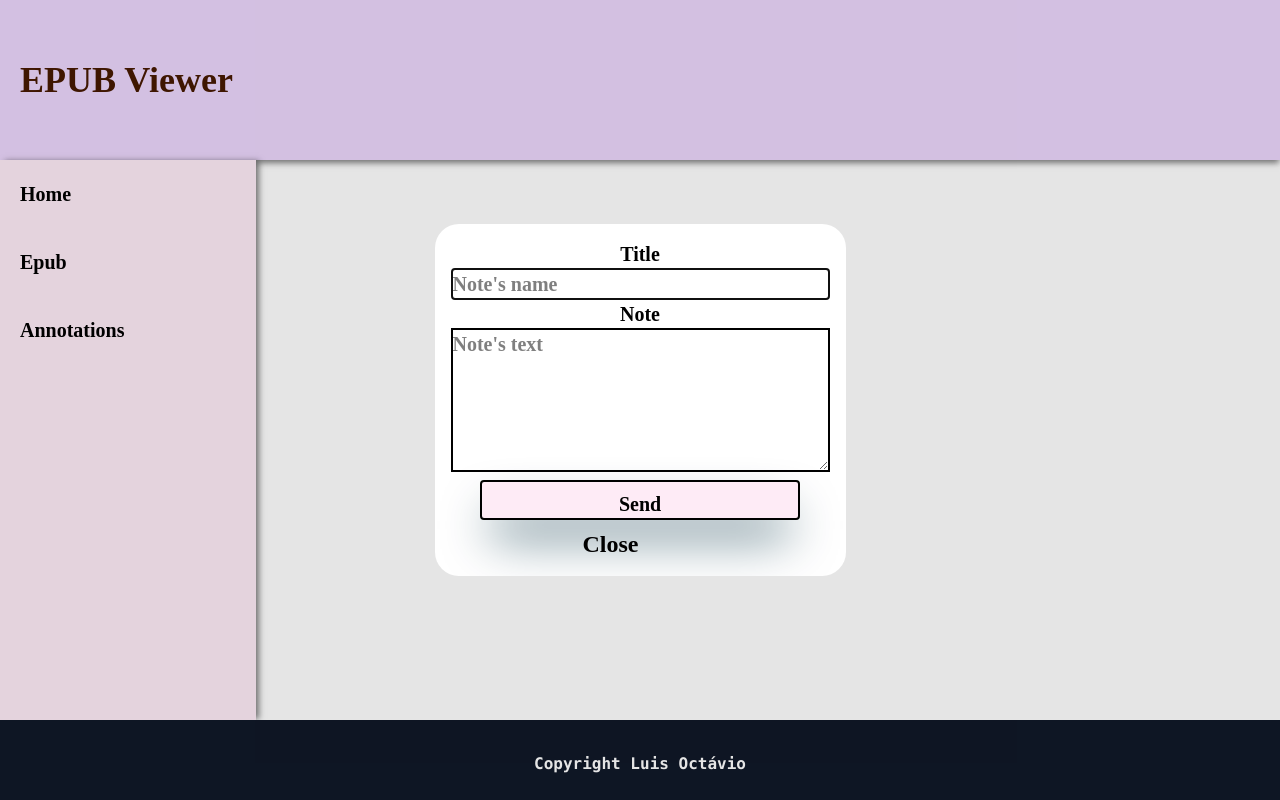
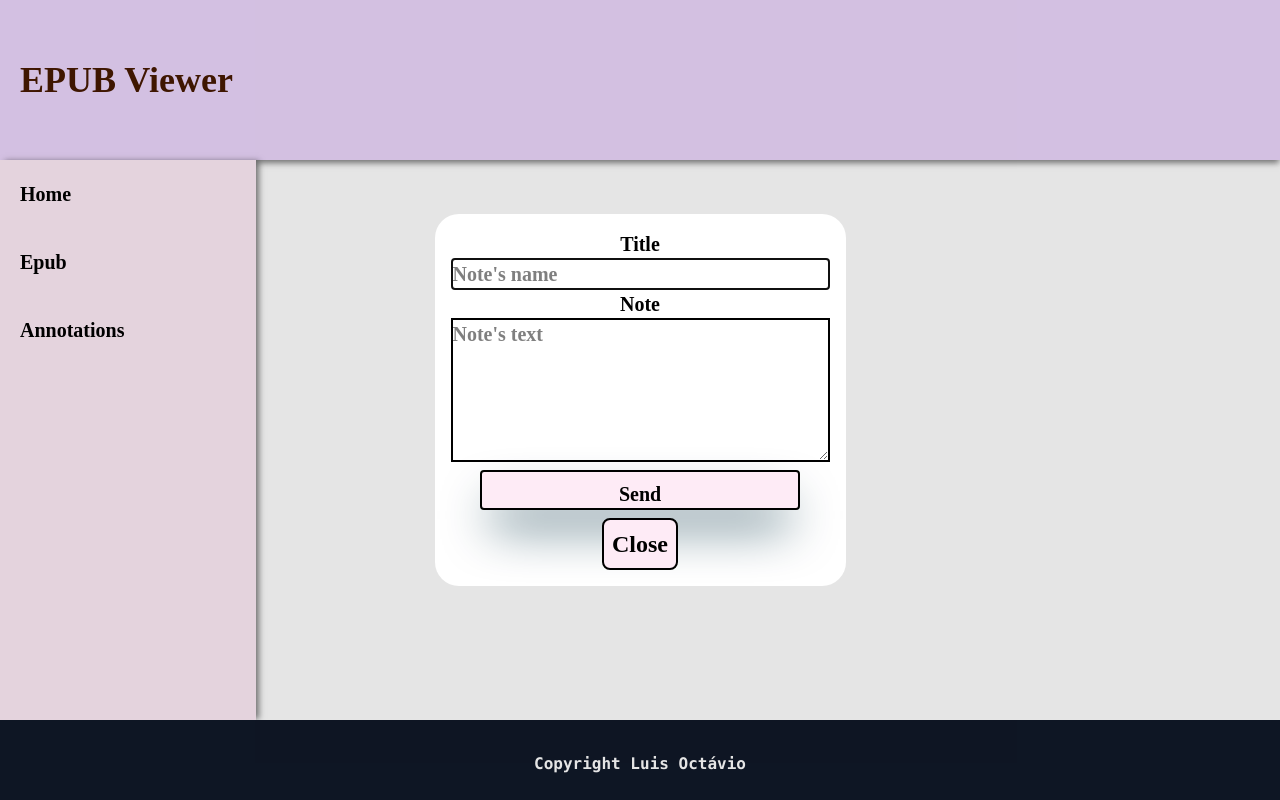
Before and after one commit to luis-octavius/epub-viewer, a React (Vite) app: page /annotations in a window 1280 px wide. Both pictures are taken after a click on the button "Adicionar Nota". Built offline with nearby package versions, Linux system fonts and the light colour scheme.

Commit message:
style: centralizing

```diff
--- a/src/components/Modal.jsx
+++ b/src/components/Modal.jsx
@@ -15,9 +15,11 @@ export default function Modal({ openModal, closeModal, children }) {
     <dialog ref={ref} onCancel={closeModal}
     >
         {children}
-      <button
-        className="ml-33"
-      onClick={closeModal}>Close</button>
+        <div className="flex justify-center">
+          <button
+            className="border-2 p-2 bg-[var(--sidebar-color)] rounded-lg"
+          onClick={closeModal}>Close</button>
+        </div>
     </dialog>
   );
 }
```
